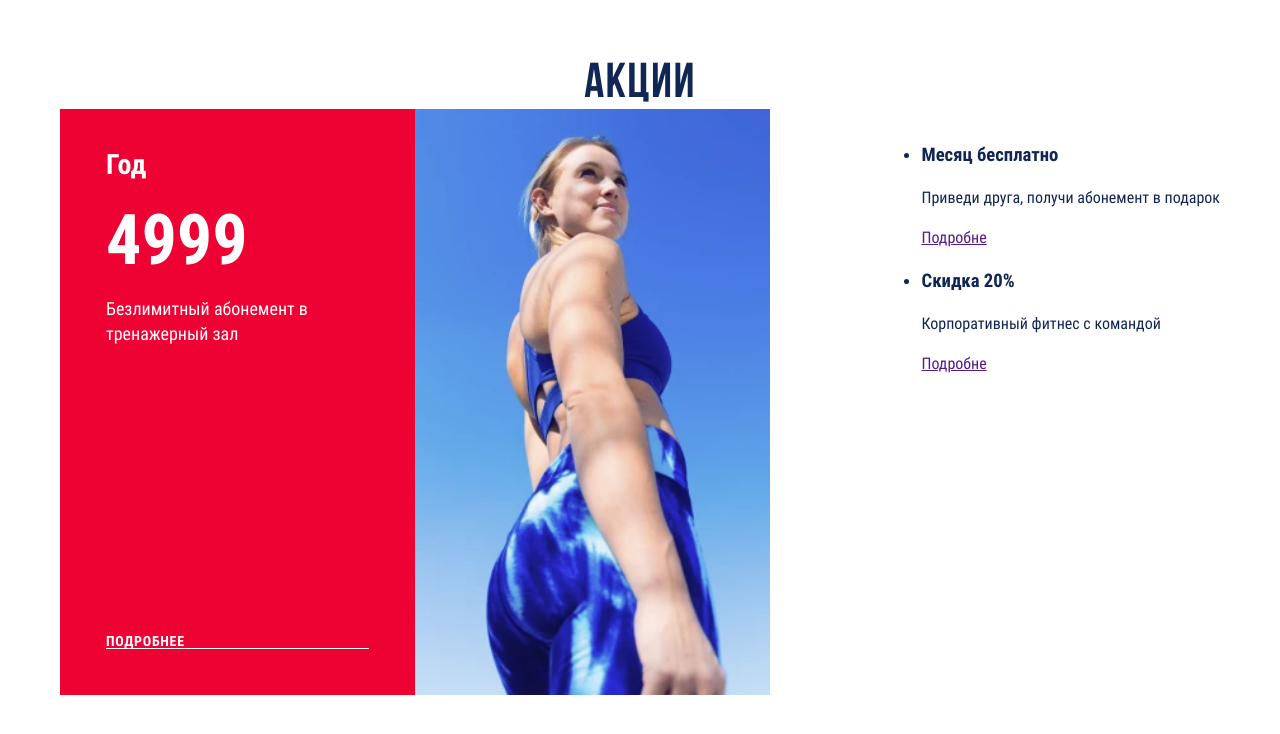
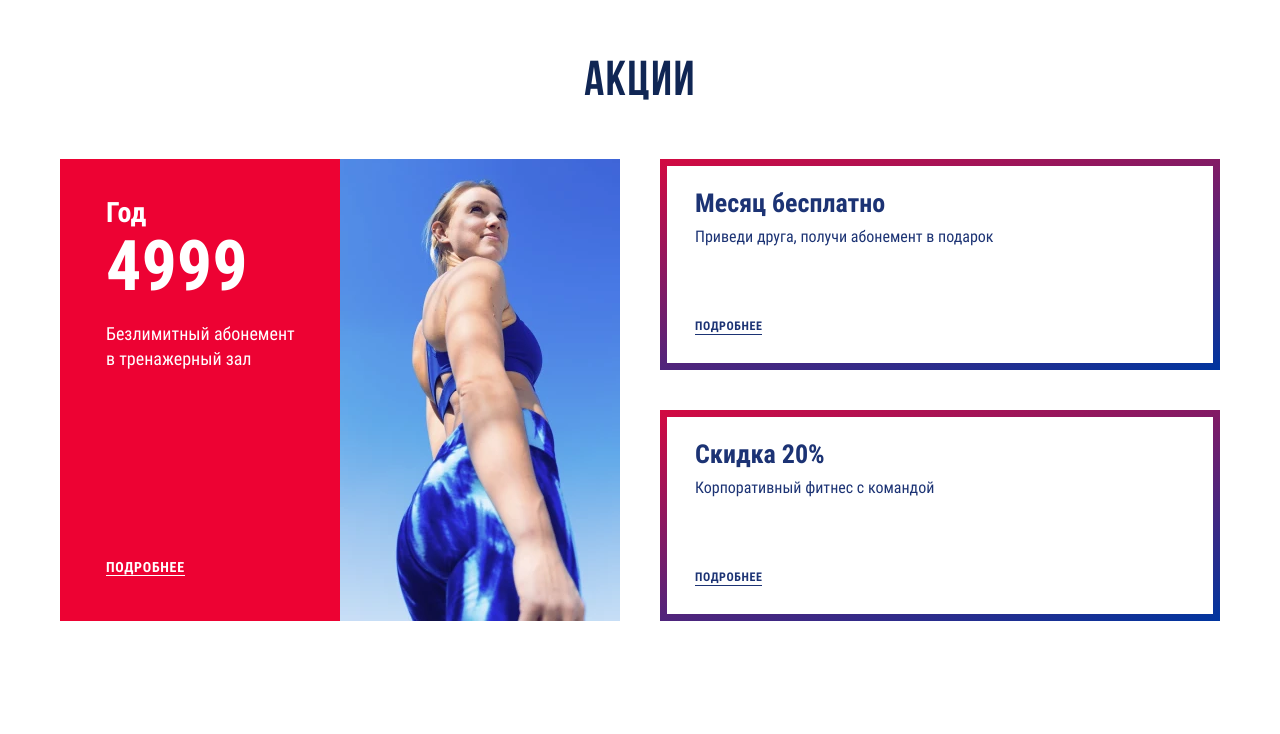
Before and after one commit to www512/fitnesscenter, a website: page source/index.html in a window 1280 px wide. Shown: the part 4244-4978 px from the top of the page. Drawn offline with nearby package versions, Linux system fonts and the light colour scheme; files that its build step writes are made by us from their sources.

Commit message:
Fitness Center

```diff
--- a/source/index.html
+++ b/source/index.html
@@ -277,12 +277,12 @@
             <li class="stock__item">
               <h3>Месяц бесплатно</h3>
               <p>Приведи друга, получи абонемент в подарок</p>
-              <a href="">Подробне</a>
+              <a href="">Подробнее</a>
             </li>
             <li class="stock__item">
               <h3>Скидка 20%</h3>
               <p>Корпоративный фитнес с командой</p>
-              <a href="">Подробне</a>
+              <a href="">Подробнее</a>
             </li>
           </ul>
         </div>
--- a/source/sass/blocks/stock.scss
+++ b/source/sass/blocks/stock.scss
@@ -1,5 +1,5 @@
 .stock {
-  padding: 120px 15px;
+  padding: 118px 15px ;
 }
 
 .stock-wrapper {
@@ -10,7 +10,7 @@
 
 .stock h2 {
   margin: 0;
-  margin-bottom: 0;
+  margin-bottom: 52px;
   font-family: $bebas;
   font-size: 49px;
   line-height: 49px;
@@ -31,15 +31,18 @@
 .stock__ad {
   display: flex;
   justify-content: space-between;
+  width: calc(50% - 20px);
 }
 
 .stock__ad picture {
+  display: flex;
   width: 50%;
+
 }
 
 .stock__year {
   box-sizing: border-box;
-  padding: 34px 46px 46px;
+  padding: 36px 40px 46px 46px;
   display: flex;
   flex-direction: column;
   background-color: #ed0233;
@@ -53,7 +56,7 @@
   font-style: normal;
   font-weight: bold;
   font-size: 28px;
-  line-height: 156%;
+  line-height: 130%;
 }
 
 .stock__year p {
@@ -67,15 +70,17 @@
 
 .stock__year .stock__year-coast {
   margin: 0;
+  margin-bottom: 20px;
   font-family: $roboto;
   font-style: normal;
   font-weight: bold;
   font-size: 70px;
-  line-height: 156%;
+  line-height: 100%;
 }
 
 .stock__year-link {
   margin-top: auto;
+  margin-right: auto;
   position: relative;
   font-family: $roboto;
   font-style: normal;
@@ -91,9 +96,97 @@
     content: "";
     position: absolute;
     left: 0;
-    bottom: 0;
+    bottom: -1px;
     width: 100%;
     height: 1px;
     background-color: $white;
   }
+
+  &:hover::before,
+  &:focus::before {
+    content: none;
+  }
+
+  &:active::before {
+    content: "";
+  }
 }
+
+.stock__list {
+  margin: 0;
+  padding: 0;
+  list-style: none;
+  width: calc(50% - 20px);
+}
+
+.stock__item {
+  padding: 25px 35px 37px;
+  display: flex;
+  flex-direction: column;
+  justify-content: flex-start;
+  min-height: 211px;
+  box-sizing: border-box;
+  background-image: url("../img/stock-border.svg");
+  background-size: 100% 100%;
+  background-position: left top;
+  background-repeat: no-repeat;
+}
+
+.stock__item:not(:first-of-type) {
+  margin-top: 40px;
+}
+
+.stock__item h3 {
+  margin: 0;
+  margin-bottom: 3px;
+  font-family: $roboto;
+  font-style: normal;
+  font-weight: bold;
+  font-size: 26px;
+  line-height: 150%;
+  color: #1c3374;
+}
+
+.stock__item p {
+  margin: 0;
+  font-family: $roboto;
+  font-style: normal;
+  font-weight: normal;
+  font-size: 16px;
+  line-height: 140%;
+  color: #1c3374;
+}
+
+.stock__item a {
+  margin-top: auto;
+  margin-right: auto;
+  position: relative;
+  font-family: $roboto;
+  font-style: normal;
+  font-weight: bold;
+  font-size: 12px;
+  line-height: 14px;
+  letter-spacing: 0.05em;
+  text-transform: uppercase;
+  text-decoration: none;
+  color: #1c3374;
+
+  &::before {
+    content: "";
+    position: absolute;
+    left: 0;
+    bottom: -2px;
+    width: 100%;
+    height: 1px;
+    background-color: #1c3374;
+  }
+
+  &:hover::before,
+  &:focus::before {
+    content: none;
+  }
+
+  &:active::before {
+    content: "";
+  }
+}
```
Also changed, not shown: build/css/style.min.css, build/img/stock-border-lap.svg (added), build/img/stock-border-mob.svg (added), build/img/stock-border.svg (added), build/index.html, source/img/stock-border-lap.svg (added), source/img/stock-border-mob.svg (added), source/img/stock-border.svg (added), 1 other file.
